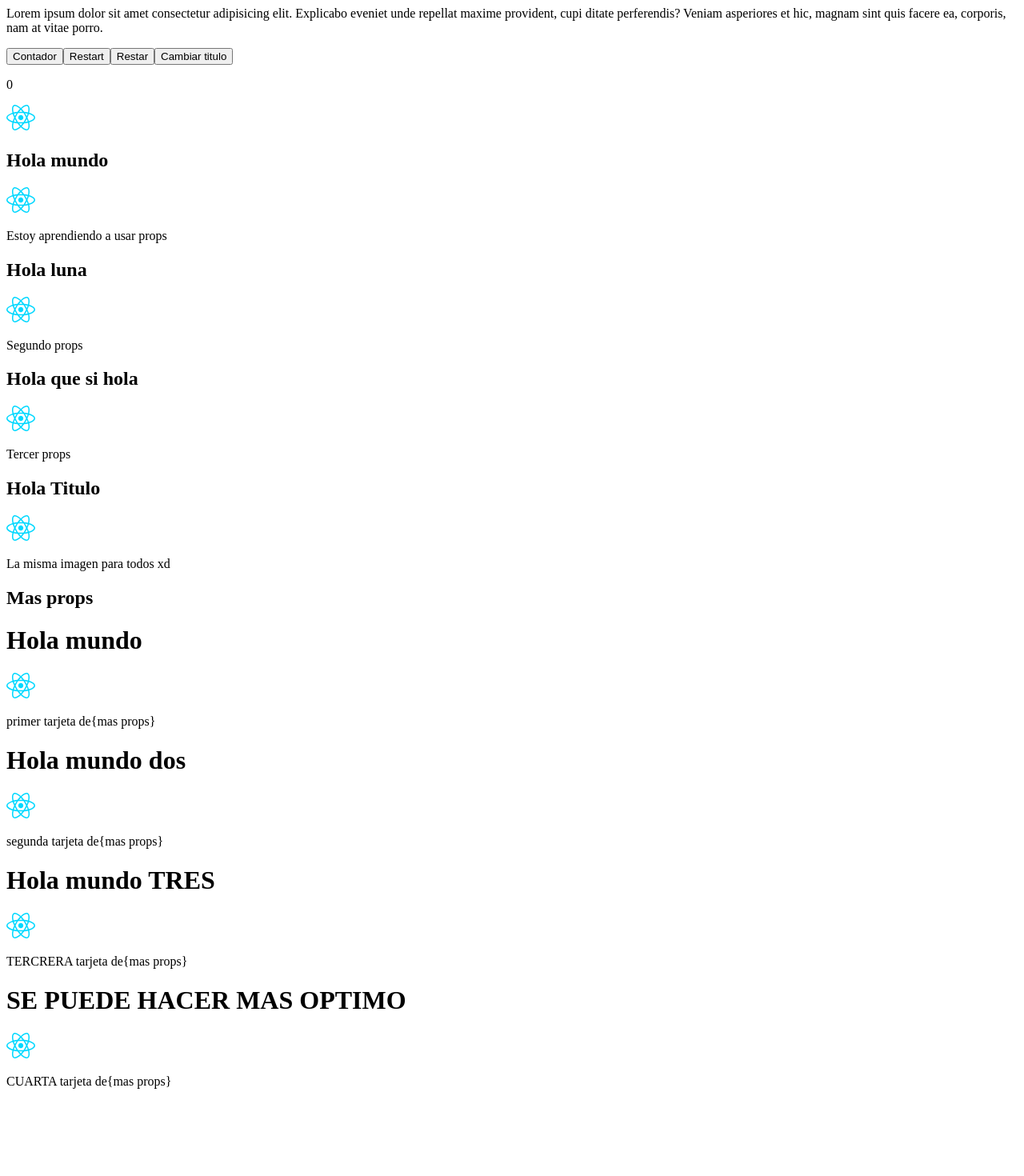
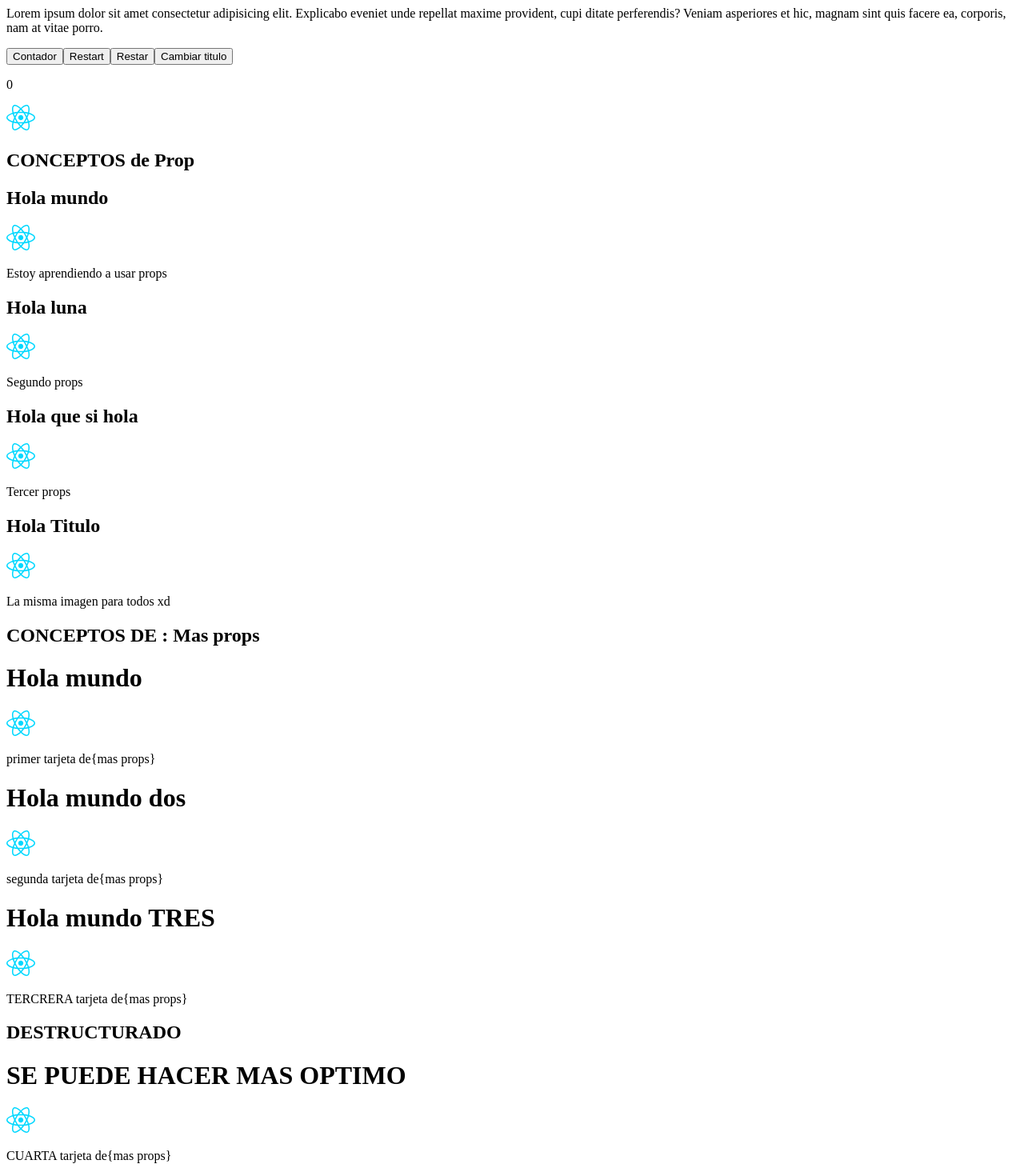
Before and after one commit to Christophernr/react, a React (Vite) app in the folder reactNuevo/: page / in a window 1280 px wide. Shown: the part 106-1576 px from the top of the page at 80% size. Before the commit the page ends 1483 px from the top, so only its background shows below. Built offline with nearby package versions, Linux system fonts and the light colour scheme.

Commit message:
Estructuracion de componentes

```diff
--- a/reactNuevo/src/App.jsx
+++ b/reactNuevo/src/App.jsx
@@ -3,13 +3,19 @@ import "./App.css";
 
 //importar imagenes
 import miImagen from "./assets/react.svg";
-
+//estructuracion de componentes
+import Header from "./componentes/Header.jsx";
+import Conceptos from "./componentes/Conceptos.jsx";
+import PropDestructurado from "./componentes/PropDestructurado.jsx";
+import PropsExportados from "./componentes/PropsExportados.jsx";
+//aqui termina la estructuracion de componentes
 //importar el data del js
 //las llames detectan que es una variable exportada y no un nombre
 import { data } from "./datosExport.js";
 function App() {
   const [contar, almacen] = useState(0);
 
+  //componente de header que no son leidos si los importo
   const [titulo, setTitulo] = useState("Hola mundo");
   const titulos = ["segundo", "tercero", "cuarto", "quinto"];
 
@@ -18,44 +24,7 @@ function App() {
     setTitulo(titulos[random]);
   }
 
-  function Header({ titulo }) {
-    return <h1>{titulo}</h1>;
-  }
 
-  //clase de props
-
-  function Conceptos(props) {
-    return (
-      <div>
-        <h2>{props.titulo}</h2>
-        <img src={props.src} alt="..." />
-        <p>{props.descripcion}</p>
-      </div>
-    );
-  }
-
-  function PropsExportados(masProps) {
-    return(
-      <div>
-      <h1>{masProps.tituloExportado}</h1>
-      <img src={masProps.srcExportado} alt="..." />
-      <p>{masProps.textoExportado}</p>
-    </div>
-    )
-
-  }
-//en vez de usar "props" se usa destructurado, osea un atributo por atributo y es el nombre que tienen en el array
-  function PropDestructurado({tituloExportado, srcExportado, textoExportado})
-  {
-    return(
-    <div>
-        <h1>{tituloExportado}</h1>
-        <img src={srcExportado} alt="..." />
-        <p>{textoExportado}</p>
-    </div>
-    )
-
-  }
   return (
     <>
       <Header titulo={titulo} /> {/*componente*/}
@@ -75,6 +44,8 @@ function App() {
       <p>{contar}</p>
       {/*Colocar imagen*/}
       <img src={miImagen} alt="react" />
+
+      <h2>CONCEPTOS de Prop</h2>
       <Conceptos
         src={miImagen}
         titulo="Hola mundo"
@@ -99,7 +70,7 @@ function App() {
 
       {/*se usa mas que nada para no tener todo un texto aqui, se usó un js aparte que tenia en arrays el contenido
       asi aprendí mas de exportar props y de tener mas limpio el cdigo y mas dinamico tambien*/}
-      <h2>Mas props</h2>
+      <h2>CONCEPTOS DE : Mas props</h2>
       <PropsExportados
         tituloExportado={data[0].titulo}
         srcExportado={data[0].scr}
@@ -117,7 +88,7 @@ function App() {
         srcExportado={data[2].scr}
         textoExportado={data[2].texto}
       />
-
+    <h2>DESTRUCTURADO</h2>
   {/*ejemplo de como se exportó el componente del array "en una sola maleta" xd y se destrucutura allá arriba*/}
       <PropDestructurado
         {...data[3]}
--- /dev/null
+++ b/reactNuevo/src/componentes/Conceptos.jsx
@@ -0,0 +1,13 @@
+// import { data } from "../datosExport.js";
+
+export default function Conceptos(props) {
+    return (
+      <div>
+        <h2>{props.titulo}</h2>
+        <img src={props.src} alt="..." />
+        <p>{props.descripcion}</p>
+      </div>
+    );
+  }
+
+  //en vez de usar "props" se usa destructurado, osea un atributo por atributo y es el nombre que tienen en el array
--- /dev/null
+++ b/reactNuevo/src/componentes/Header.jsx
@@ -0,0 +1,14 @@
+//import miImagen from "../componentes/assets/react.svg";
+
+// const [titulo, setTitulo] = useState("Hola mundo");
+// const titulos = ["segundo", "tercero", "cuarto", "quinto"];
+
+// function cambio() {
+//   const random = Math.floor(Math.random() * titulos.length);
+//   setTitulo(titulos[random]);
+// }
+
+
+export default function Header({ titulo }) {
+    return <h1>{titulo}</h1>;
+  }
--- /dev/null
+++ b/reactNuevo/src/componentes/PropDestructurado.jsx
@@ -0,0 +1,12 @@
+//en vez de usar "props" se usa destructurado, osea un atributo por atributo y es el nombre que tienen en el array
+export default function PropDestructurado({tituloExportado, srcExportado, textoExportado})
+  {
+    return(
+    <div>
+        <h1>{tituloExportado}</h1>
+        <img src={srcExportado} alt="..." />
+        <p>{textoExportado}</p>
+    </div>
+    )
+
+  }
--- /dev/null
+++ b/reactNuevo/src/componentes/PropsExportados.jsx
@@ -0,0 +1,10 @@
+export default function PropsExportados(masProps) {
+    return(
+      <div>
+      <h1>{masProps.tituloExportado}</h1>
+      <img src={masProps.srcExportado} alt="..." />
+      <p>{masProps.textoExportado}</p>
+    </div>
+    )
+
+  }
```
